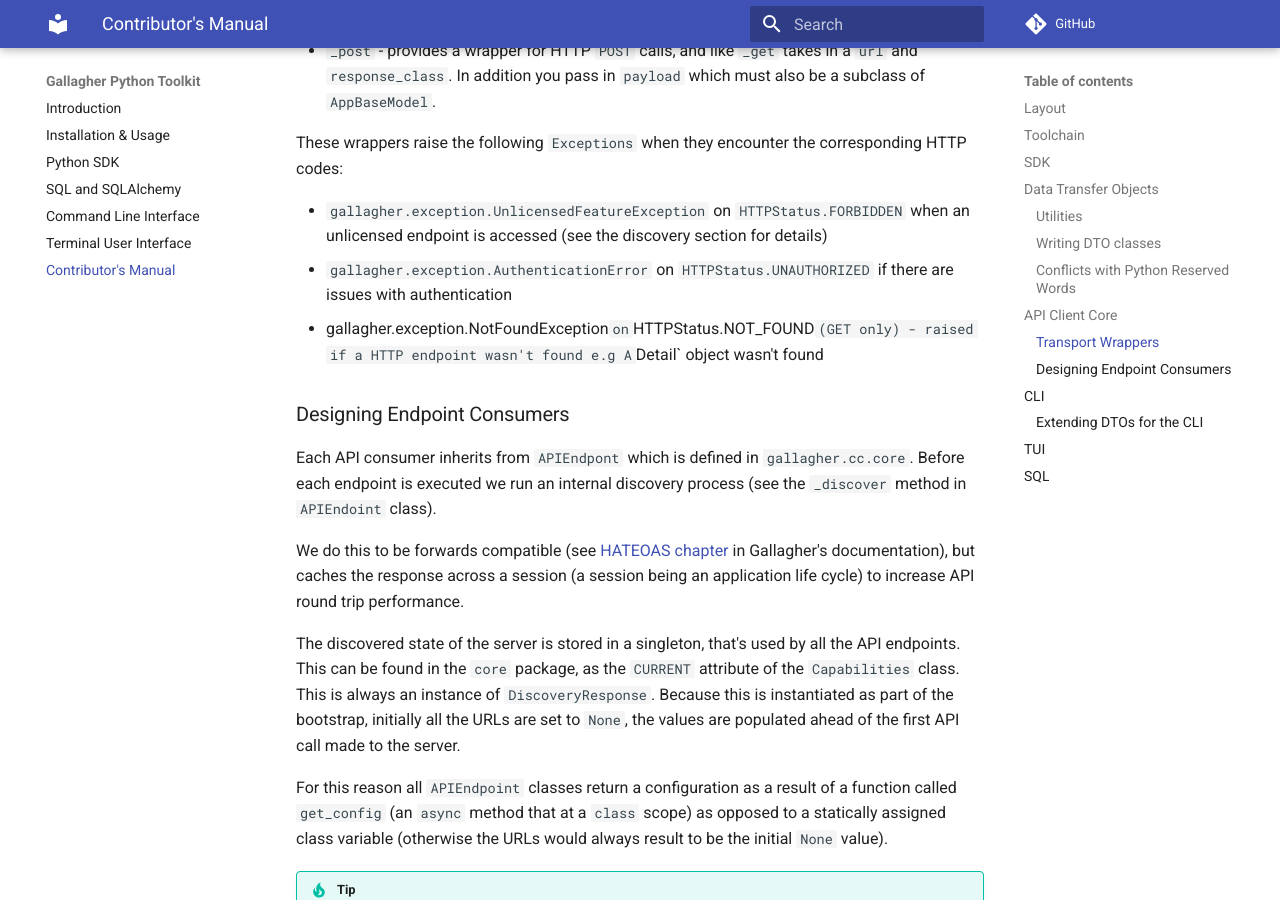
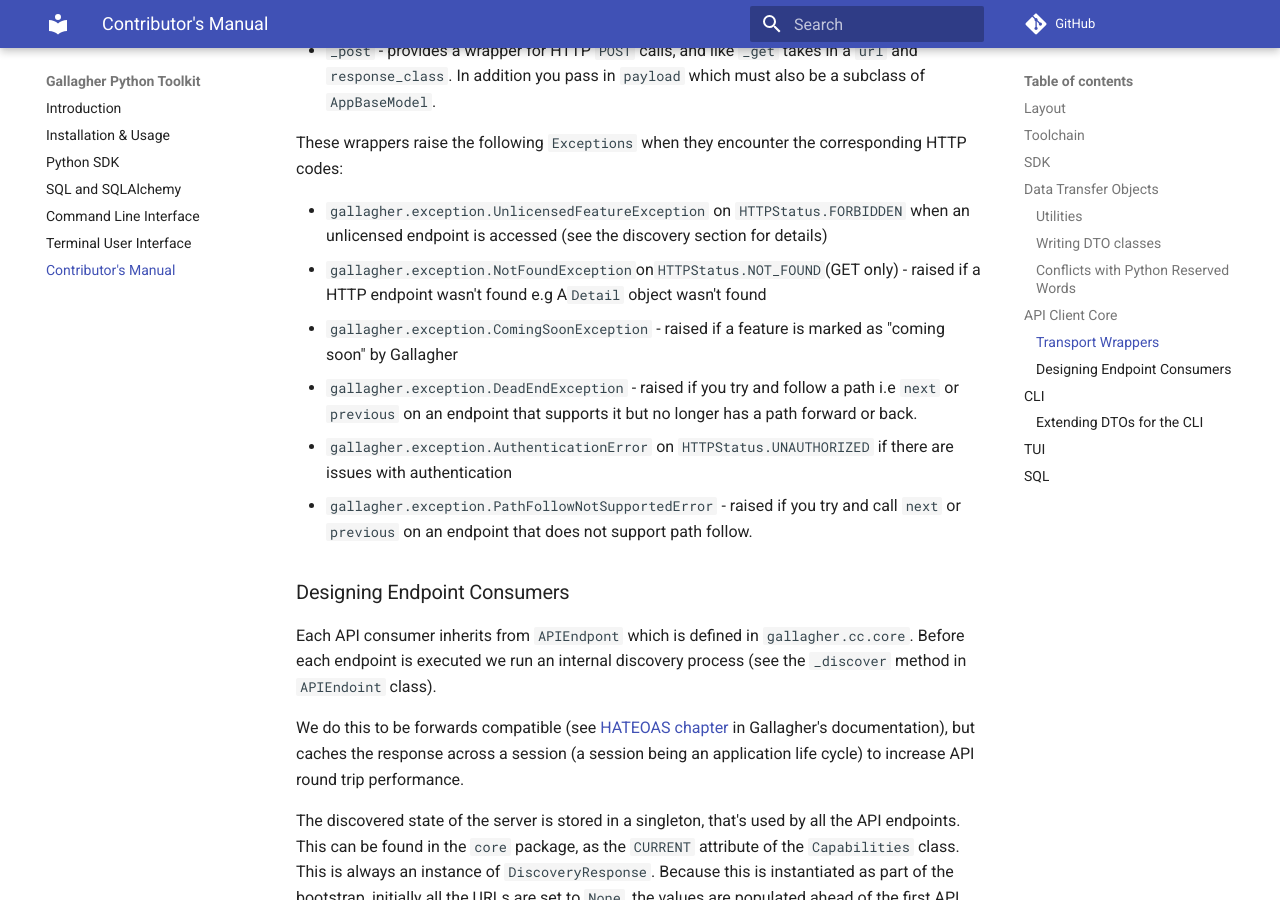
Before and after one commit to anomaly/gallagher, an MkDocs documentation site: the page built from docs/docs/design.md, in a window 1280 px wide and 900 px high, scrolled down 5464 px. Built offline with MkDocs 1.6.1 and Material for MkDocs 9.7.7, drawn with Linux system fonts in a browser that asks for light colours; comment, search, counter and statistics services are not loaded.

Commit message:
docs: update exception handling reference

```diff
--- a/docs/docs/design.md
+++ b/docs/docs/design.md
@@ -177,8 +177,11 @@ If a command centre does not have a certain capability then the objects are set
 These wrappers raise the following `Exceptions` when they encounter the corresponding HTTP codes:
 
 - `gallagher.exception.UnlicensedFeatureException` on `HTTPStatus.FORBIDDEN` when an unlicensed endpoint is accessed (see the discovery section for details)
+- `gallagher.exception.NotFoundException`on`HTTPStatus.NOT_FOUND`(GET only) - raised if a HTTP endpoint wasn't found e.g A`Detail` object wasn't found
+- `gallagher.exception.ComingSoonException` - raised if a feature is marked as "coming soon" by Gallagher
+- `gallagher.exception.DeadEndException` - raised if you try and follow a path i.e `next` or `previous` on an endpoint that supports it but no longer has a path forward or back.
 - `gallagher.exception.AuthenticationError` on `HTTPStatus.UNAUTHORIZED` if there are issues with authentication
-- gallagher.exception.NotFoundException`on`HTTPStatus.NOT_FOUND`(GET only) - raised if a HTTP endpoint wasn't found e.g A`Detail` object wasn't found
+- `gallagher.exception.PathFollowNotSupportedError` - raised if you try and call `next` or `previous` on an endpoint that does not support path follow.
 
 ### Designing Endpoint Consumers
 
```
